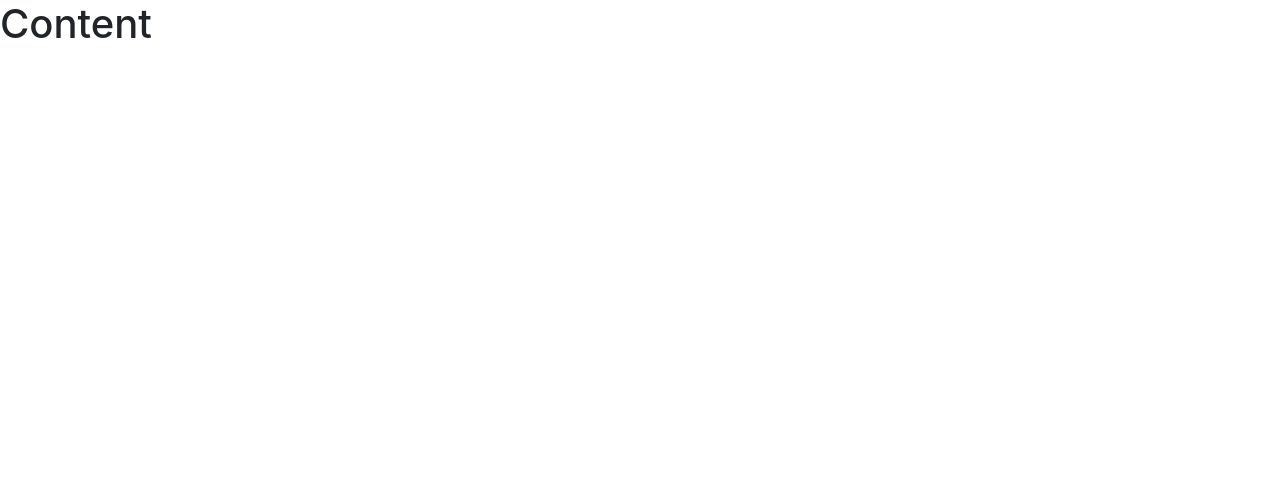
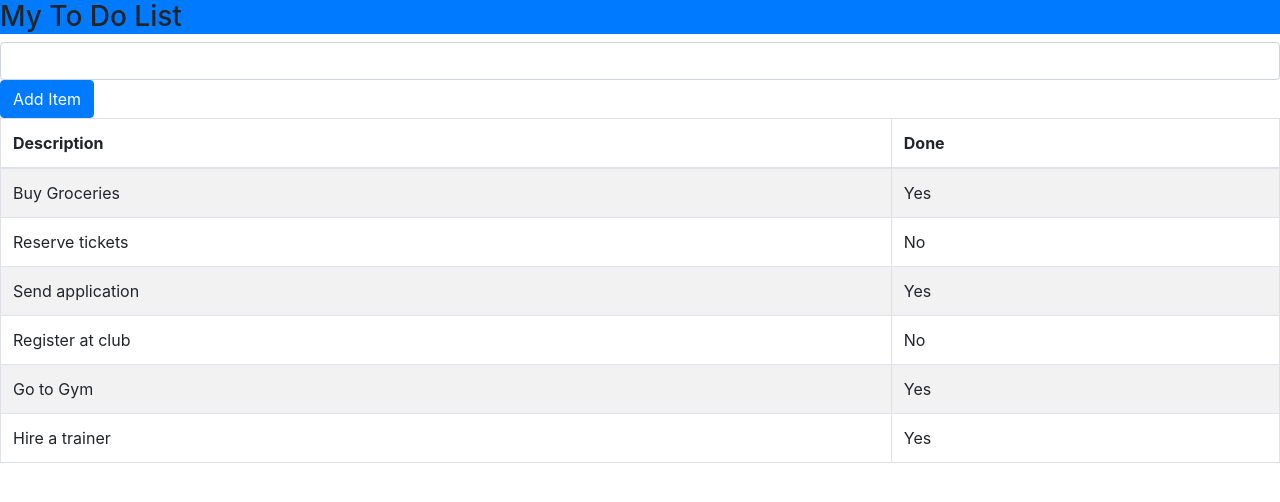
Before and after one commit to naderscode/MyList, a plain HTML site: page index.html in a window 1280 px wide. Drawn offline with nearby package versions, Linux system fonts and the light colour scheme.

Commit message:
modify index.html file to test layout and server

```diff
--- a/index.html
+++ b/index.html
@@ -6,7 +6,27 @@
     <link href="node_modules/bootstrap/dist/css/bootstrap.min.css"
           rel="stylesheet" />
 </head>
-<body>
-    <h1>Content</h1>
+<body class="m-a-1">
+    <h3 class ="bg-primary p-a-1">My To Do List</h3>
+    <div class="m-t-1 m-b-1">
+      <input class="form-control" />
+      <button class="btn btn-primary m-t-1">Add Item</button>
+    </div>
+    <table class="table table-striped table-bordered">
+      <thead>
+        <tr>
+          <th>Description</th>
+          <th>Done</th>
+        </tr>
+      </thead>
+      <tbody>
+        <tr><td>Buy Groceries</td><td>Yes</td></tr>
+        <tr><td>Reserve tickets</td><td>No</td></tr>
+        <tr><td>Send application</td><td>Yes</td></tr>
+        <tr><td>Register at club</td><td>No</td></tr>
+        <tr><td>Go to Gym</td><td>Yes</td></tr>
+        <tr><td>Hire a trainer</td><td>Yes</td></tr>
+      </tbody>
+    </table>
 </body>
 </html>
```
